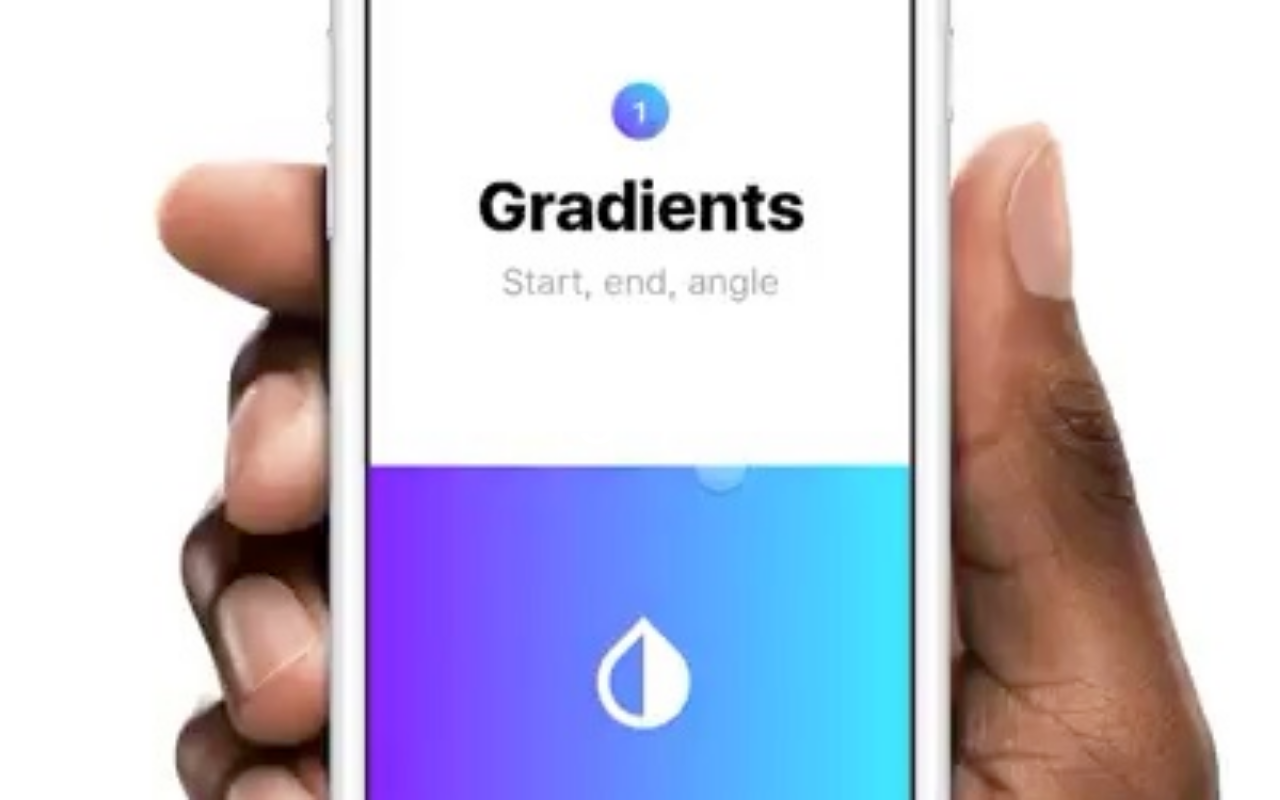
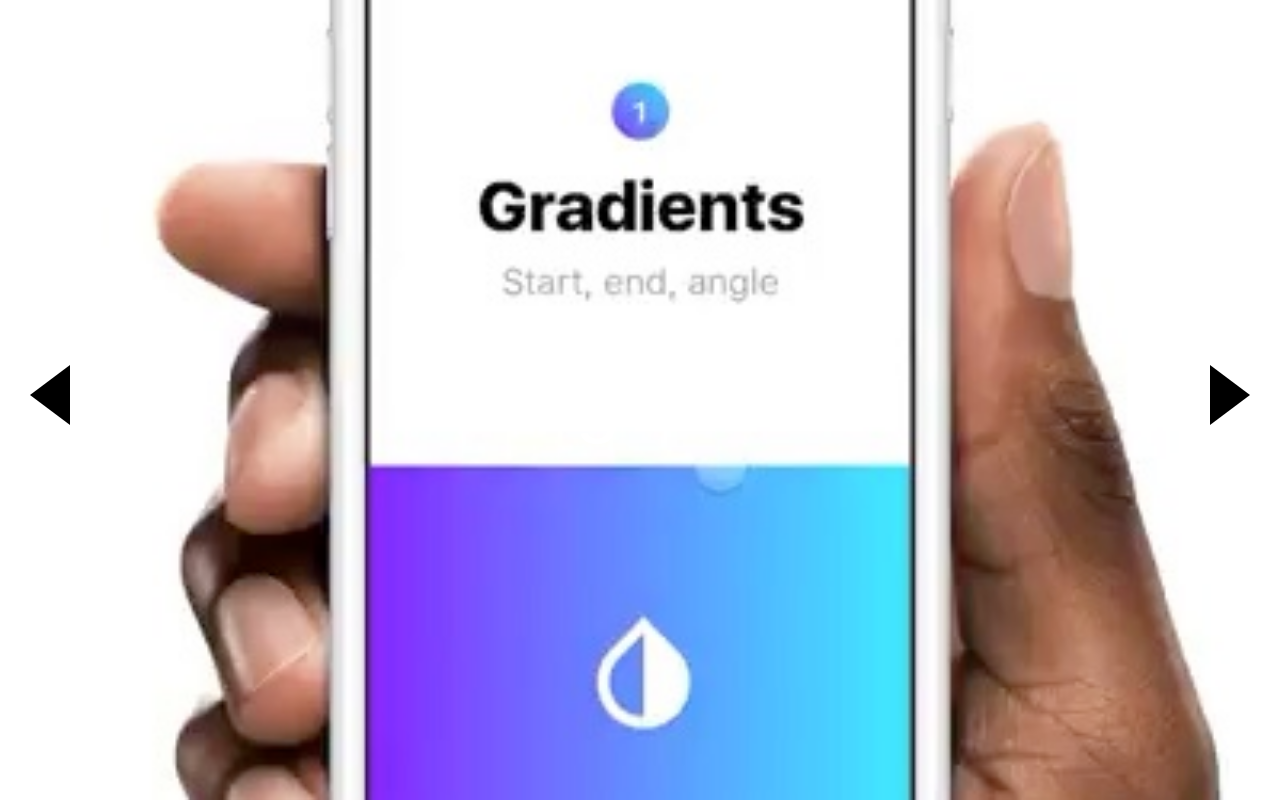
Before and after one commit to robertbglaser/rgaSliderTest, a plain HTML site: page index.html in a window 1280 px wide. Drawn offline with Linux system fonts and the light colour scheme.

Commit message:
tweek the code, encountered an issue.

```diff
--- a/script.js
+++ b/script.js
@@ -28,18 +28,18 @@
 
          }
 
-        arrowLeft.addEventListener('click', function(){
+    /*    arrowLeft.addEventListener('click', function(){
             if (current === 0){
                 current = sliderImages.length;
                 slideLeft();
             }
-        });
+       }); */
 
-        arrowRight.addEventListener('click', function(){
+       /* arrowRight.addEventListener('click', function(){
             if (current === sliderImages.length - 1){
                 current = -1
             }
             slideRight();
-        });
+        }); */
 
         startSlide();
--- a/style.css
+++ b/style.css
@@ -55,7 +55,7 @@ text-align: center;
 }
 #arrow-left{
     border-width: 30px 40px 30px 0;
-    border-color: transparent #fff transparent transparent;
+    border-color: transparent #000 transparent transparent;
     left: 0;
     margin-left:30px;
 
@@ -63,7 +63,7 @@ text-align: center;
 
 #arrow-right{
     border-width: 30px 0 30px 40px;
-    border-color: transparent transparent transparent #fff;
+    border-color: transparent transparent transparent #000;
     right: 0;
     margin-right:30px;
 
```
